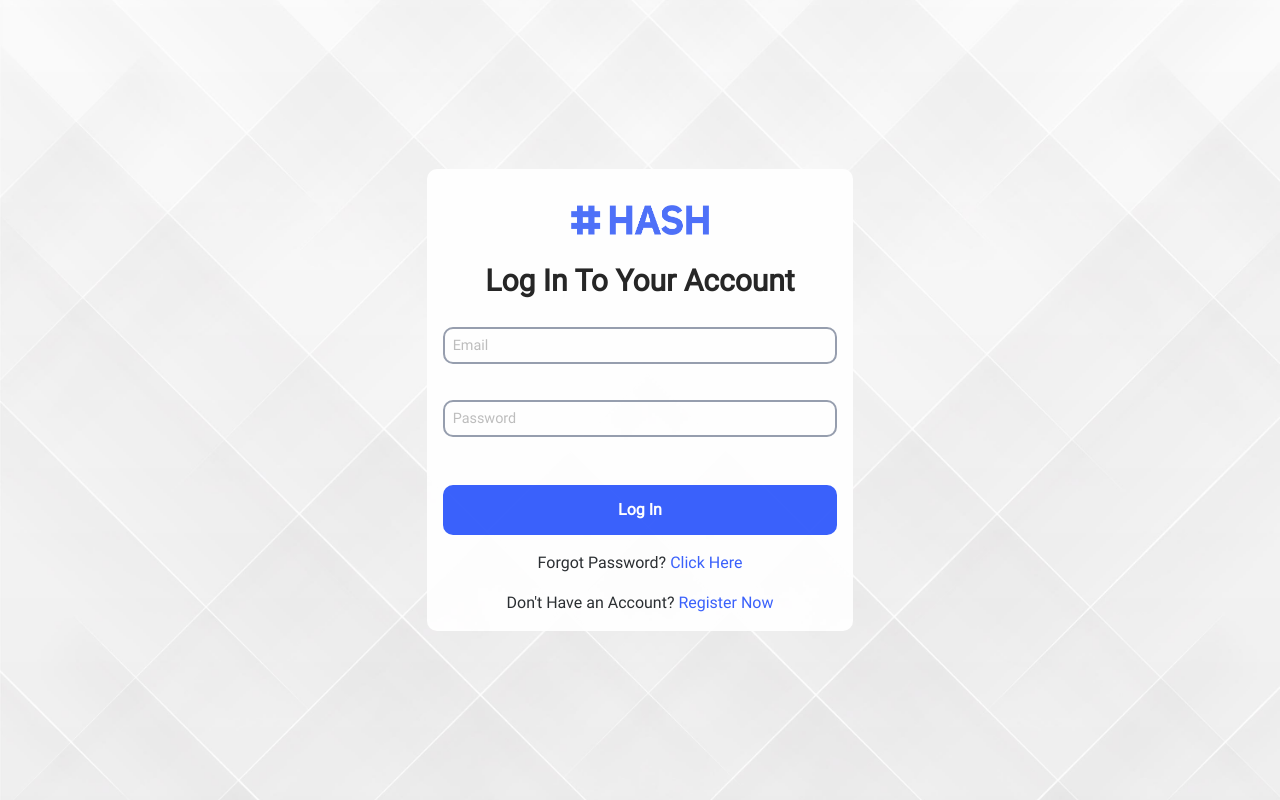
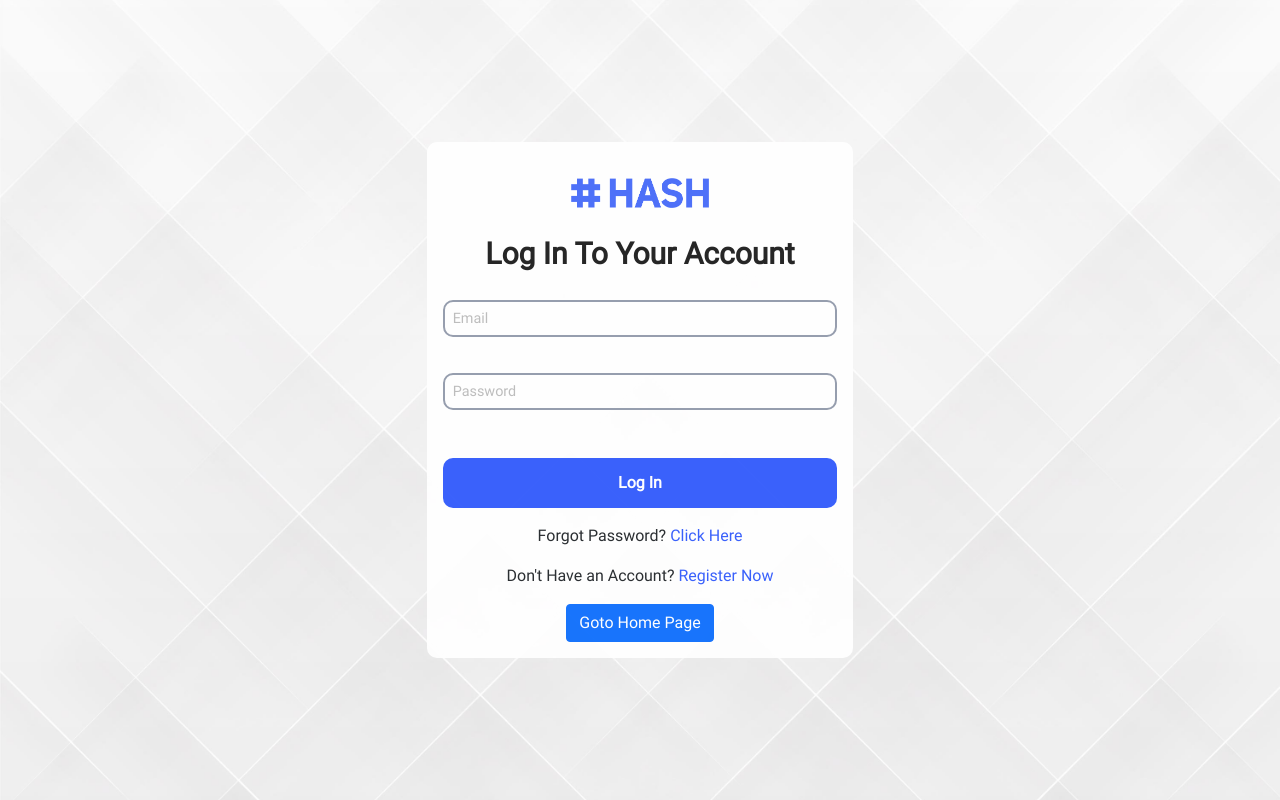
Before and after one commit to Hashan2kk2/HASH, a PHP site: page / in a window 1280 px wide. Run offline with PHP 8.4, Linux system fonts and the light colour scheme; data comes from the database, SQL or seed files in the repository; some libraries are stand-ins or nearby versions.

Commit message:
Add button to navigate to home page

```diff
--- a/index.php
+++ b/index.php
@@ -153,6 +153,9 @@ session_start();
                             <div class="col-12 mt-3 text-center login">
                                 <span class="text-dark">Don't Have an Account? <a href="#" onclick="toggleView();">Register Now</a> </span>
                             </div>
+                            <div class="col-12 mt-3 text-center login">
+                                <button class="btn btn-primary"><a href="home.php" class="text-white">Goto Home Page</a></button>
+                            </div>
                         </div>
                     </div>
                     <!-- content box -->
```
